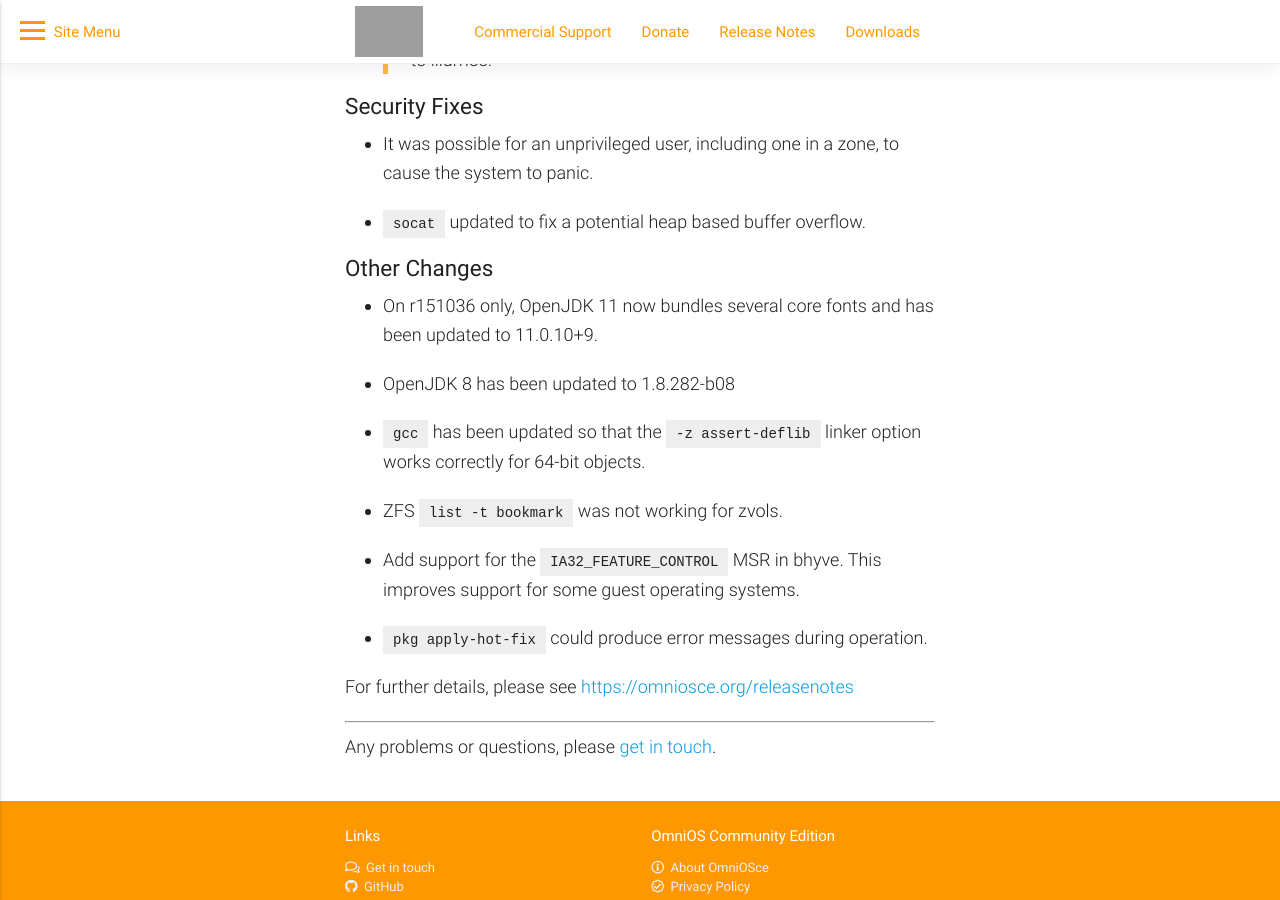
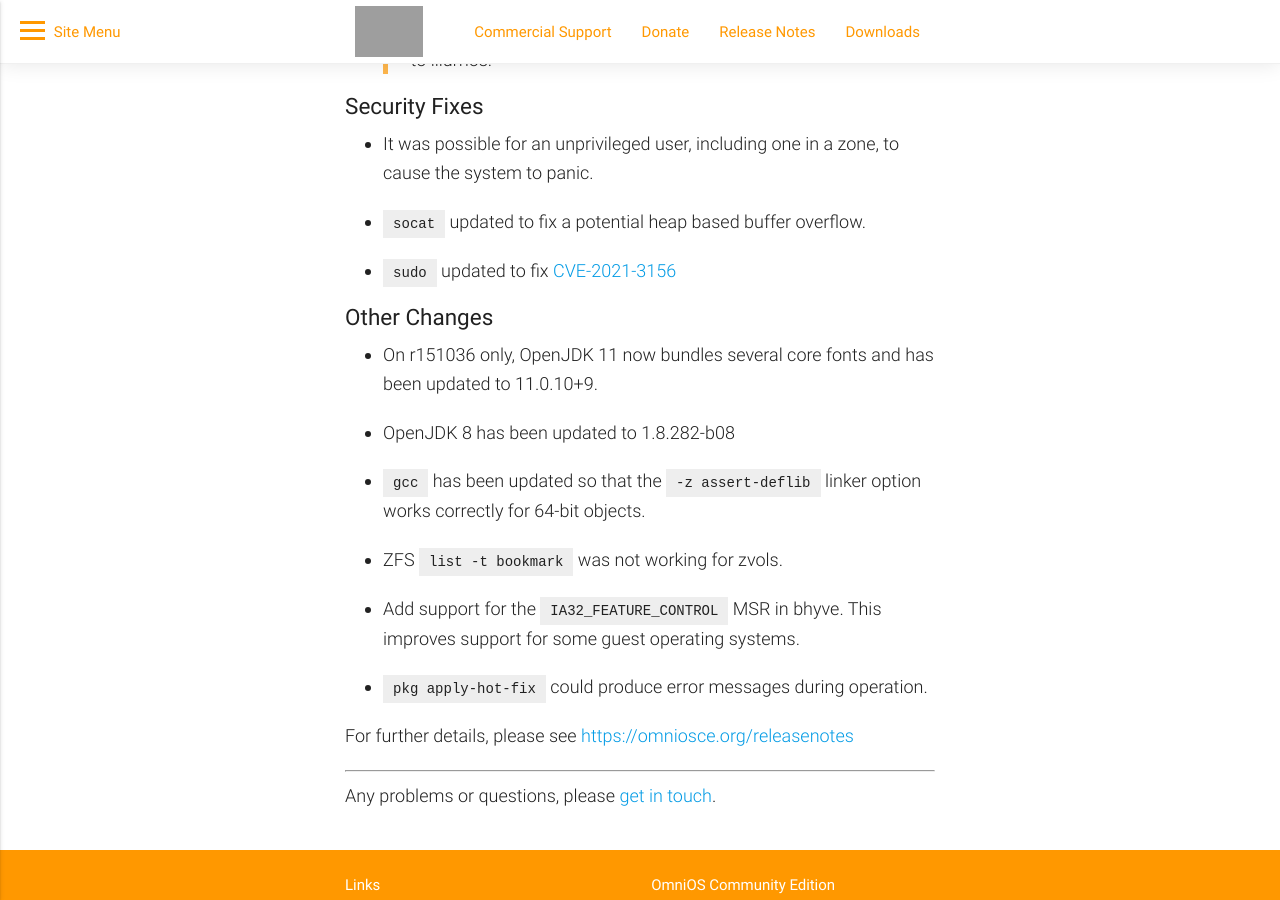
Before and after one commit to omniosorg/omniosorg.github.io, a Jekyll site: the page built from _posts/2021-01-25-release-36m-r34am-r30cm.md, in a window 1280 px wide and 900 px high, scrolled down 563 px. Built offline with Jekyll 4.4.1, drawn with Linux system fonts in a browser that asks for light colours; comment, search, counter and statistics services are not loaded; grey boxes are pictures that could not be loaded.

Commit message:
added sudo update to 2021-01-25-release-36m-r34am-r30cm.md

```diff
--- a/_posts/2021-01-25-release-36m-r34am-r30cm.md
+++ b/_posts/2021-01-25-release-36m-r34am-r30cm.md
@@ -21,6 +21,9 @@
   the system to panic.
 
 * `socat` updated to fix a potential heap based buffer overflow.
+
+* `sudo` updated to fix
+  [CVE-2021-3156](https://cve.mitre.org/cgi-bin/cvename.cgi?name=CVE-2021-3156)
 
 ### Other Changes
 
```
